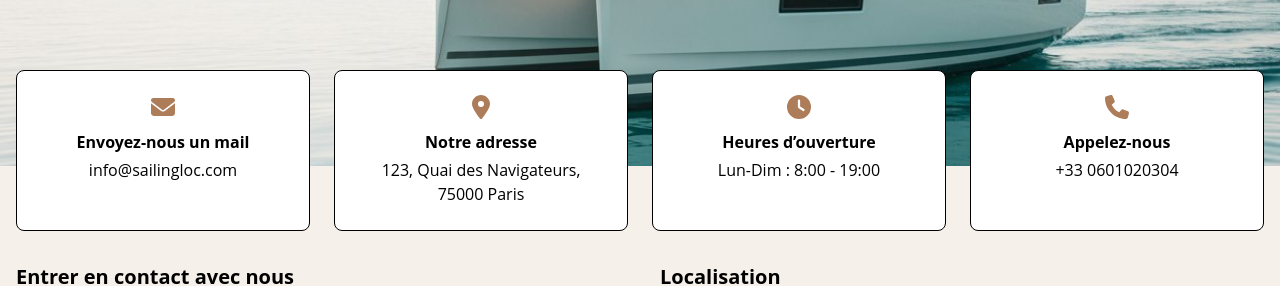
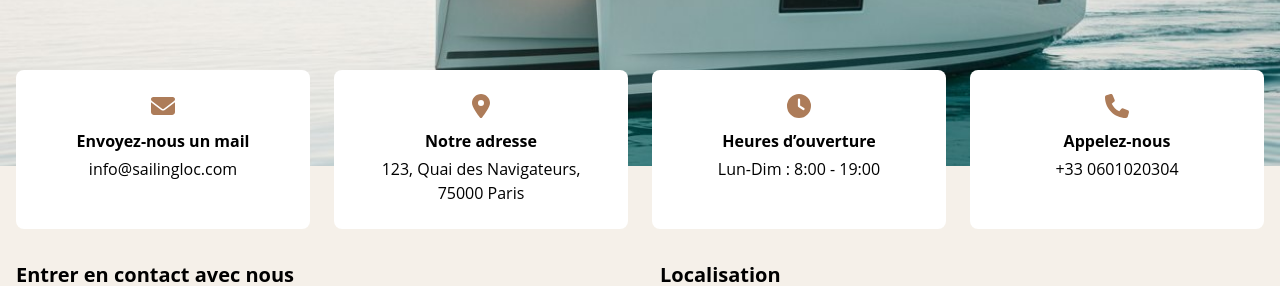
Before and after one commit to Yass8/DEVO23-G4-SAILINGLOC, a React (Vite) app in the folder front/: page /contact in a window 1280 px wide. Shown: the part 218-504 px from the top of the page. Built offline with nearby package versions, Linux system fonts and the light colour scheme; a web font is replaced by a local one.

Commit message:
feat: remove border from contact info cards for a cleaner design

```diff
--- a/front/src/Client/pages/Contact.jsx
+++ b/front/src/Client/pages/Contact.jsx
@@ -19,22 +19,22 @@ export default function Contact() {
       {/* Contact Info */}
       <section className="relative z-10 mt-64 container mx-auto max-w-7xl py-8 px-4">
         <div className="grid grid-cols-1 sm:grid-cols-2 lg:grid-cols-4 gap-6 text-center">
-          <div className="border p-6 rounded-lg bg-white hover:shadow-lg hover:bg-[#f5f0e9] transition">
+          <div className="p-6 rounded-lg bg-white hover:shadow-lg hover:bg-[#f5f0e9] transition">
             <FontAwesomeIcon icon={faEnvelope} className="text-[#AD7C59] text-2xl mb-2" />
             <p className="font-bold mb-1">Envoyez-nous un mail</p>
             <p>info@sailingloc.com</p>
           </div>
-          <div className="border p-6 rounded-lg bg-white hover:shadow-lg hover:bg-[#f5f0e9] transition">
+          <div className="p-6 rounded-lg bg-white hover:shadow-lg hover:bg-[#f5f0e9] transition">
             <FontAwesomeIcon icon={faMapMarkerAlt} className="text-[#AD7C59] text-2xl mb-2" />
             <p className="font-bold mb-1">Notre adresse</p>
             <p>123, Quai des Navigateurs, 75000 Paris</p>
           </div>
-          <div className="border p-6 rounded-lg bg-white hover:shadow-lg hover:bg-[#f5f0e9] transition">
+          <div className="p-6 rounded-lg bg-white hover:shadow-lg hover:bg-[#f5f0e9] transition">
             <FontAwesomeIcon icon={faClock} className="text-[#AD7C59] text-2xl mb-2" />
             <p className="font-bold mb-1">Heures d’ouverture</p>
             <p>Lun-Dim : 8:00 - 19:00</p>
           </div>
-          <div className="border p-6 rounded-lg bg-white hover:shadow-lg hover:bg-[#f5f0e9] transition">
+          <div className="p-6 rounded-lg bg-white hover:shadow-lg hover:bg-[#f5f0e9] transition">
             <FontAwesomeIcon icon={faPhone} className="text-[#AD7C59] text-2xl mb-2" />
             <p className="font-bold mb-1">Appelez-nous</p>
             <p>+33 0601020304</p>
```
